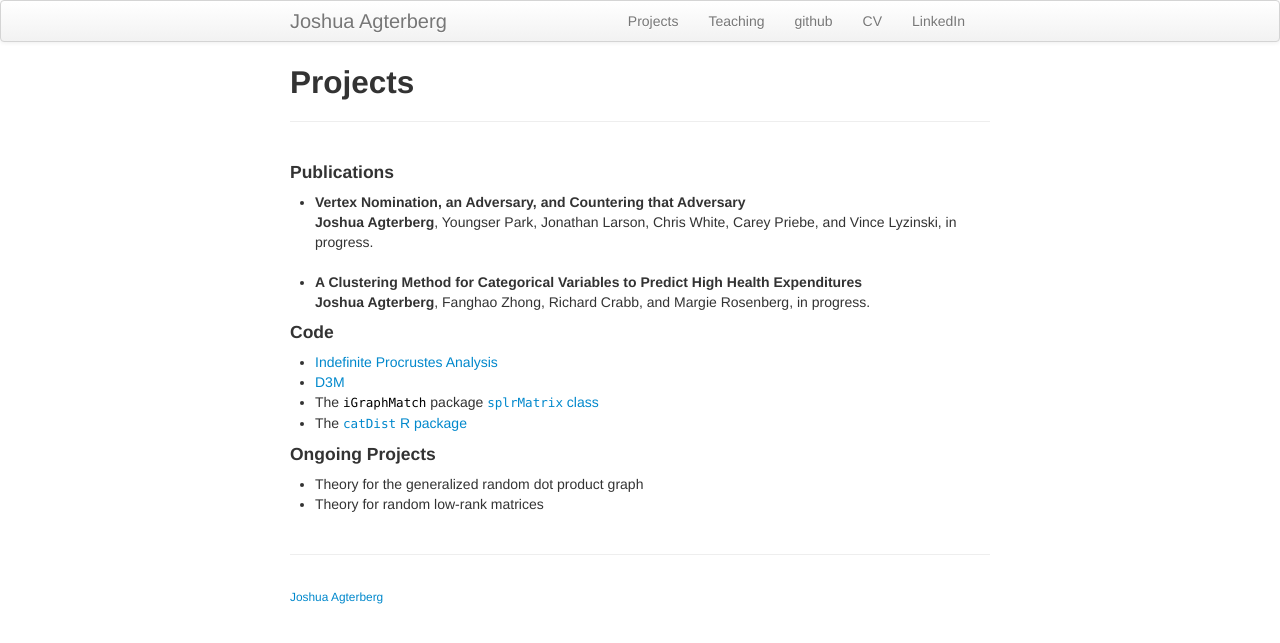
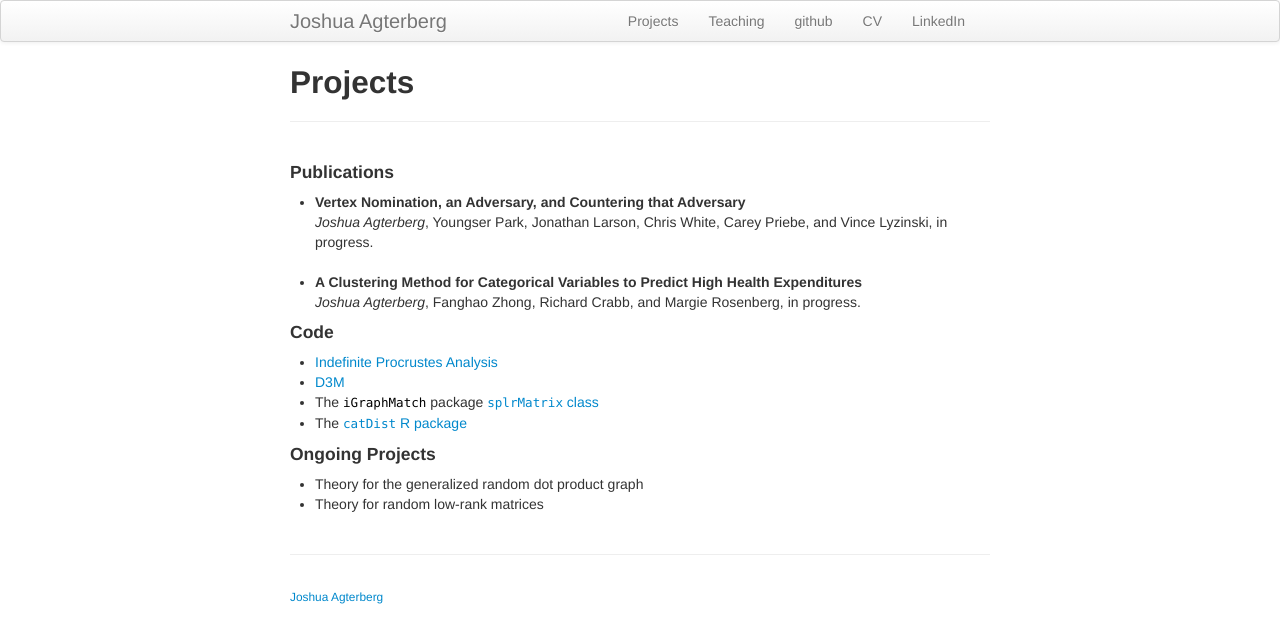
Before and after one commit to jagterberg/jagterberg.github.io, a Jekyll site: the page built from pages/projects.md, in a window 1280 px wide. Shown: the top 643 px of the page. Built offline with Jekyll 4.4.1, drawn with Linux system fonts in a browser that asks for light colours.

Commit message:
small changes

```diff
--- a/pages/projects.md
+++ b/pages/projects.md
@@ -5,10 +5,10 @@ title: Projects
 <h4>Publications</h4>
 <ul>
 <li><b>Vertex Nomination, an Adversary, and Countering that Adversary</b> <br />
-<b>Joshua Agterberg</b>, Youngser Park, Jonathan Larson, Chris White, Carey Priebe, and Vince Lyzinski, in progress.
+<i>Joshua Agterberg</i>, Youngser Park, Jonathan Larson, Chris White, Carey Priebe, and Vince Lyzinski, in progress.
 </li><br />
 <li><b>A Clustering Method for Categorical Variables to Predict High Health Expenditures</b><br />
-<b>Joshua Agterberg</b>, Fanghao Zhong, Richard Crabb, and Margie Rosenberg, in progress.<br />
+<i>Joshua Agterberg</i>, Fanghao Zhong, Richard Crabb, and Margie Rosenberg, in progress.<br />
 </li>
 </ul>
 
```
